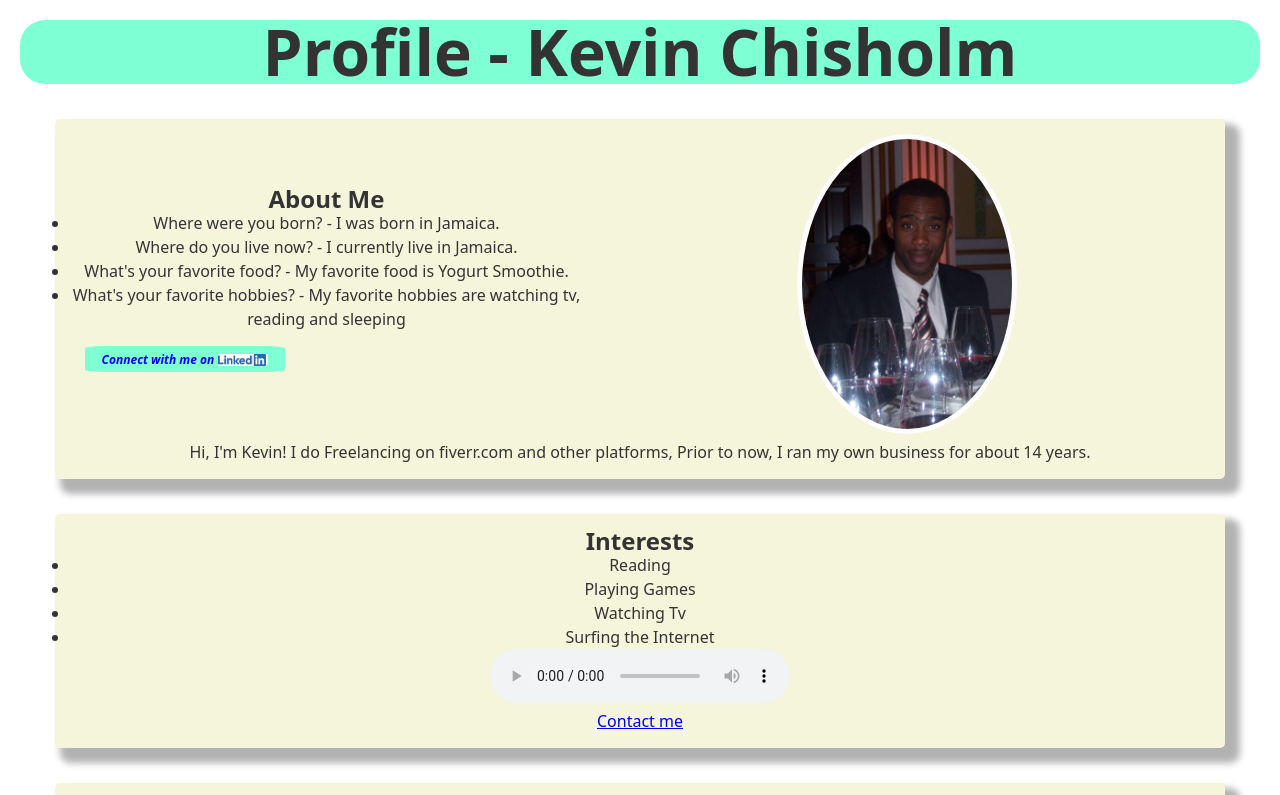
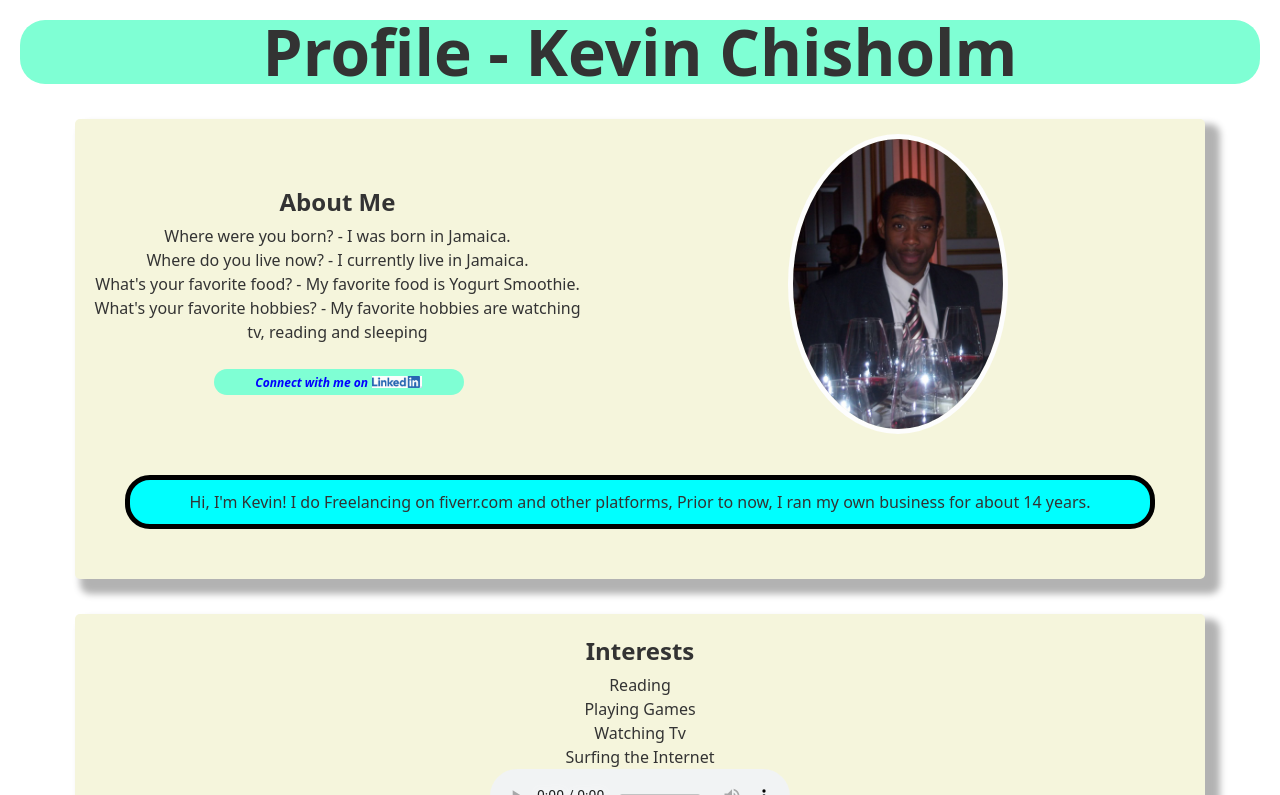
Before and after one commit to kevchi/1-HTML-CSS-JavaScript, a plain HTML site: page profile.html in a window 1280 px wide. Shown: the top 795 px of the page. Drawn offline with Linux system fonts and the light colour scheme.

Commit message:
footer update

```diff
--- a/css/profile.css
+++ b/css/profile.css
@@ -25,7 +25,6 @@ header {
   text-align: center;
   border-radius: 25px;
 }
-
 header h1 {
   margin: auto;
   font-size: 4em;
@@ -36,6 +35,7 @@ main {
   margin: auto;
   padding: auto;
   text-align: center;
+  max-width: 1200px;
 }
 
 /*Styling for all section content*/
@@ -67,26 +67,14 @@ section {
   max-width: 45%;
 }
 
-/*Styling for Freelance class*/
-
-/*Styling the Images*/
-#profile_photo img,
-.sample_photos img {
-  max-width: 110%;
-  margin: auto;
-  border-radius: 50%;
-  border: 5px solid #fdfdfd;
-}
-
+/*Linkedin div*/
 .linkedin_ {
   display: block;
-  justify-content: center;
-  align-items: center;
-  max-width: 200px;
-  margin: auto;
+  max-width: 250px;
   background-color: aquamarine;
-  border-radius: 10%;
-  margin: 15px;
+  border-radius: 15px;
+  margin-left: 25%;
+  margin-top: 25px;
 }
 .linkedin_ img {
   max-width: 25%;
@@ -100,6 +88,37 @@ section {
   font-size: 12px;
   max-width: 65%;
   font-weight: bold;
+}
+
+/*Styling for Freelance class*/
+.freelance {
+  margin: 35px;
+  padding: 10px;
+  background-color: aqua;
+  border-radius: 25px;
+  border: 5px solid black;
+}
+
+/*Styling the section Headings*/
+section h2 {
+  font-size: 24px;
+  margin: 10px;
+}
+
+/*Styling the List items*/
+ul {
+  list-style: none;
+  margin: o;
+  padding: 0;
+}
+
+/*Styling the Images*/
+#profile_photo img,
+.sample_photos img {
+  max-width: 110%;
+  margin: auto;
+  border-radius: 50%;
+  border: 5px solid #fdfdfd;
 }
 
 /*Adjusted font size for h1*/
```
